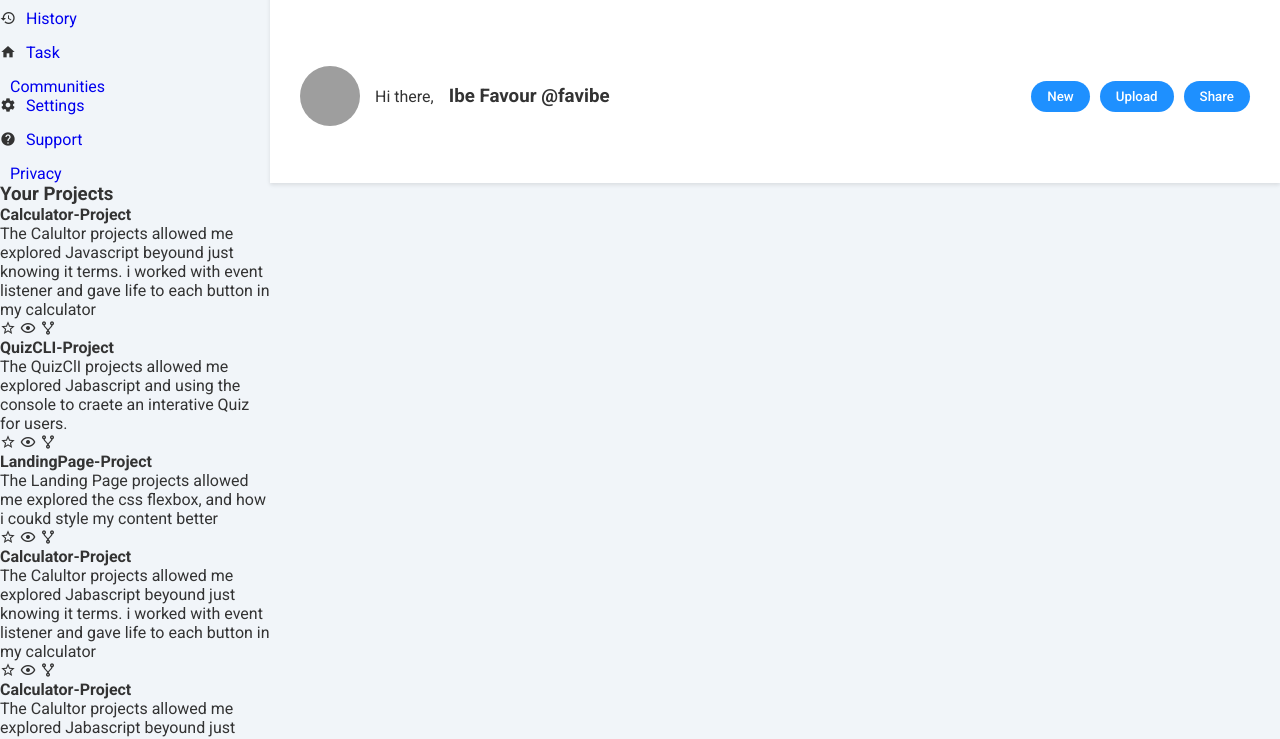
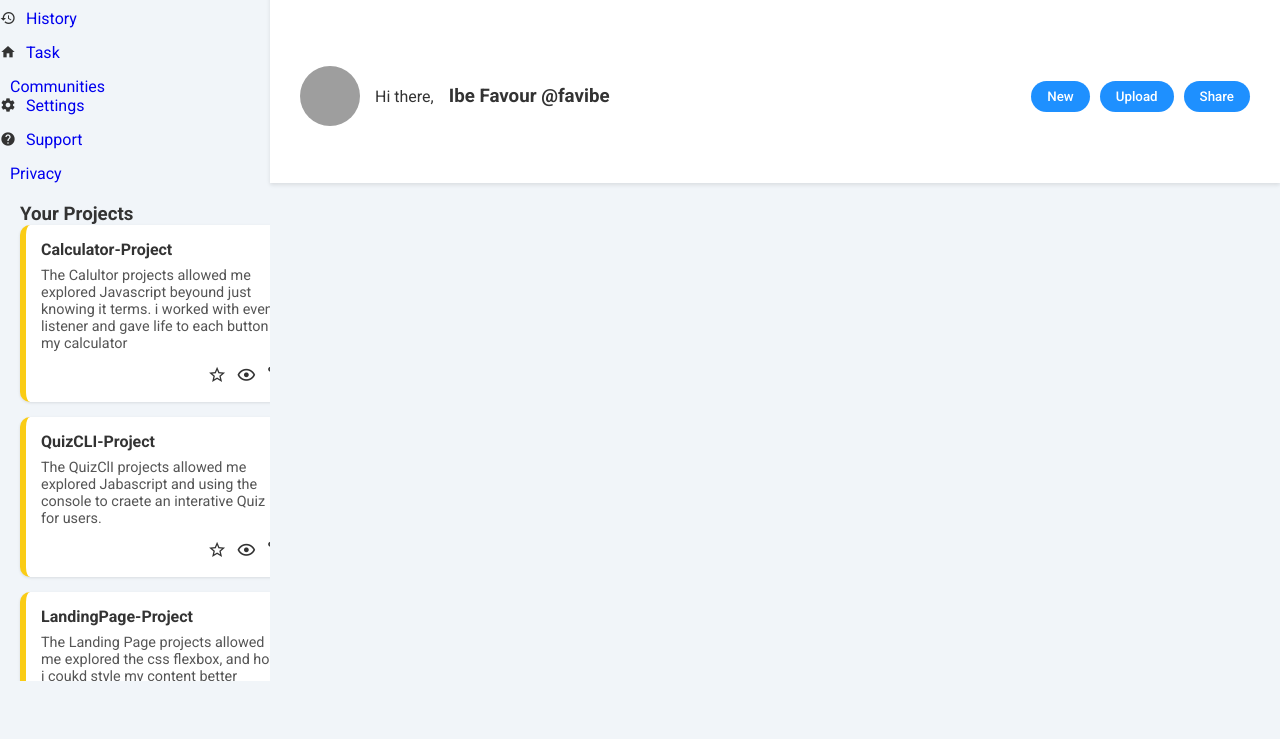
Before and after one commit to favibe/Admin-dashboard, a plain HTML site: page index.html in a window 1280 px wide. Shown: the part 119-858 px from the top of the page. After the commit the page ends 800 px from the top, so only its background shows below. Drawn offline with Linux system fonts and the light colour scheme; grey boxes are pictures that could not be loaded; some icons are missing.

Commit message:
main content styling

```diff
--- a/index.html
+++ b/index.html
@@ -70,9 +70,9 @@
         <main class="main-content">
             <section class="projects">
                 <h3>Your Projects</h3>
-                <div class="project-cards">
+                <div class="cards">
                     <div class="card">
-                        <h4 class="project-title">Calculator-Project</h4>
+                        <h4>Calculator-Project</h4>
                         <p>The Calultor projects allowed me explored Javascript beyound just knowing it terms. i worked with event listener and gave life to each button in my calculator</p>
                         <div class="icons">
                             <span class="mdi mdi-star-outline"></span>
@@ -81,7 +81,7 @@
                         </div>
                     </div>
                     <div class="card">
-                        <h4 class="project-title">QuizCLI-Project</h4>
+                        <h4>QuizCLI-Project</h4>
                         <p>The QuizClI projects allowed me explored Jabascript  and using the console to craete an interative Quiz for users.</p>
                         <div class="icons">
                             <span class="mdi mdi-star-outline"></span>
@@ -91,7 +91,7 @@
                     </div>
 
                     <div class="card">
-                        <h4 class="project-title">LandingPage-Project</h4>
+                        <h4>LandingPage-Project</h4>
                         <p>The Landing Page projects allowed me explored the css flexbox, and how i coukd style my content better</p>
                         <div class="icons">
                             <span class="mdi mdi-star-outline"></span>
@@ -101,7 +101,7 @@
                     </div>
 
                     <div class="card">
-                        <h4 class="project-title">Calculator-Project</h4>
+                        <h4>Calculator-Project</h4>
                         <p>The Calultor projects allowed me explored Jabascript beyound just knowing it terms. i worked with event listener and gave life to each button in my calculator</p>
                         <div class="icons">
                             <span class="mdi mdi-star-outline"></span>
@@ -111,7 +111,7 @@
                     </div>
 
                     <div class="card">
-                        <h4 class="project-title">Calculator-Project</h4>
+                        <h4>Calculator-Project</h4>
                         <p>The Calultor projects allowed me explored Jabascript beyound just knowing it terms. i worked with event listener and gave life to each button in my calculator</p>
                         <div class="icons">
                             <span class="mdi mdi-star-outline"></span>
@@ -121,7 +121,7 @@
                     </div>
 
                     <div class="card">
-                        <h4 class="project-title">RockPaperScissor-Project</h4>
+                        <h4>RockPaperScissor-Project</h4>
                         <p>The Rock Paper Scissor projects allowed me explored Javascript beyound just knowing it terms. i worked with event listener and gave life to each button in my calculator</p>
                         <div class="icons">
                             <span class="mdi mdi-star-outline"></span>
--- a/style.css
+++ b/style.css
@@ -118,3 +118,72 @@ button {
 button:hover {
   opacity: 0.9;
 }
+
+/* Main Content */
+.main-content {
+  display: grid;
+  grid-template-columns: 3fr 1fr;
+  padding: 20px;
+  gap: 20px;
+  overflow-y: auto;
+}
+
+.projects .cards {
+  display: grid;
+  grid-template-columns: repeat(auto-fit, minmax(280px, 1fr));
+  gap: 15px;
+}
+
+.card {
+  background: white;
+  padding: 15px;
+  border-radius: 10px;
+  border-left: 6px solid #facc15;
+  box-shadow: 0 1px 3px rgba(0,0,0,0.1);
+}
+
+.card h4 {
+  margin-bottom: 8px;
+}
+
+.card p {
+  font-size: 0.9rem;
+  color: #555;
+  margin-bottom: 12px;
+}
+
+.icons {
+  display: flex;
+  justify-content: flex-end;
+  gap: 10px;
+  font-size: 1.2rem;
+}
+
+.announcements, .trending {
+  background: white;
+  padding: 15px;
+  border-radius: 10px;
+  display: flex;
+  flex-direction: column;
+  gap: 15px;
+  box-shadow: 0 1px 3px rgba(0,0,0,0.1);
+}
+
+.announce-card {
+  border-bottom: 1px solid #e2e8f0;
+  padding-bottom: 10px;
+}
+
+.announce-card:last-child {
+  border: none;
+}
+
+.trend-card {
+  display: flex;
+  align-items: center;
+  gap: 10px;
+}
+
+.trend-card img {
+  border-radius: 50%;
+}
```
